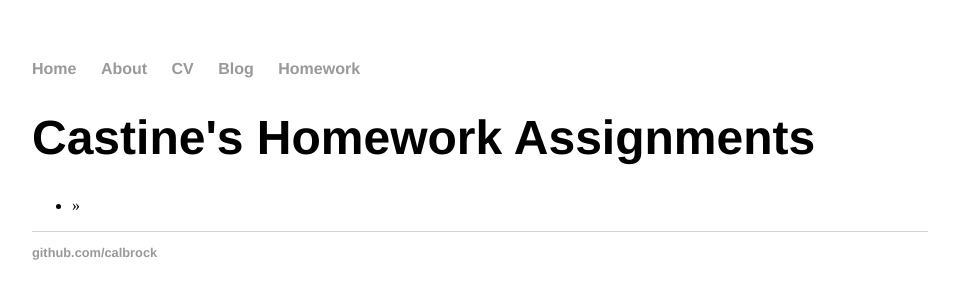
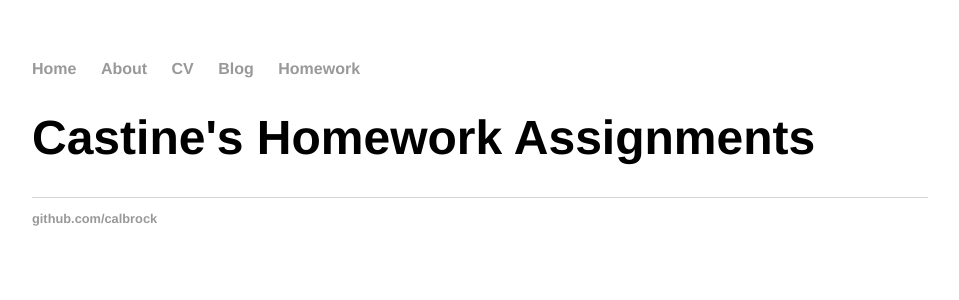
Before and after one commit to calbrock/calbrock.github.io, a Jekyll site: the page built from homework/index.html, in a window 1280 px wide. Shown: the top 300 px of the page, without its empty margins (160-1119 px from the left). Built offline with Jekyll 4.4.1, drawn with Linux system fonts in a browser that asks for light colours.

Commit message:
Update index.html

```diff
--- a/homework/index.html
+++ b/homework/index.html
@@ -5,7 +5,7 @@ title: "Castine's Homework Assignments"
 	<h1>{{ page.title }}</h1>
 	<ul class="assignments">
 
-	  {% for post in site.posts %}
-	    <li><span>{{ assignments.date | date_to_string }}</span> » <a href="{{ assignments.url }}" title="{{ assignments.title }}">{{ assignments.title }}</a></li>
+	  {% for assignment in site.assignments %}
+	  » <a href="{{ assignments.url }}" title="{{ assignments.title }}">{{ assignments.title }}</a></li>
 	  {% endfor %}
 	</ul>
```
